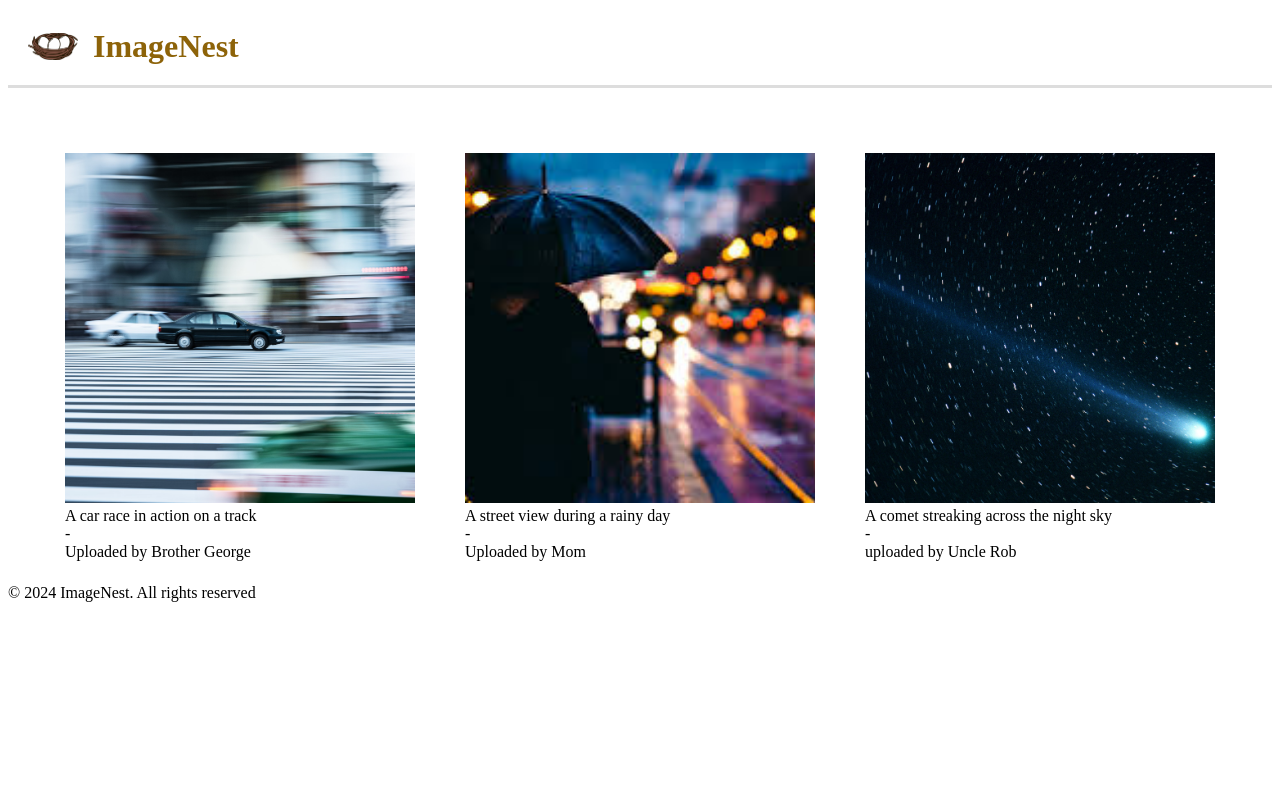
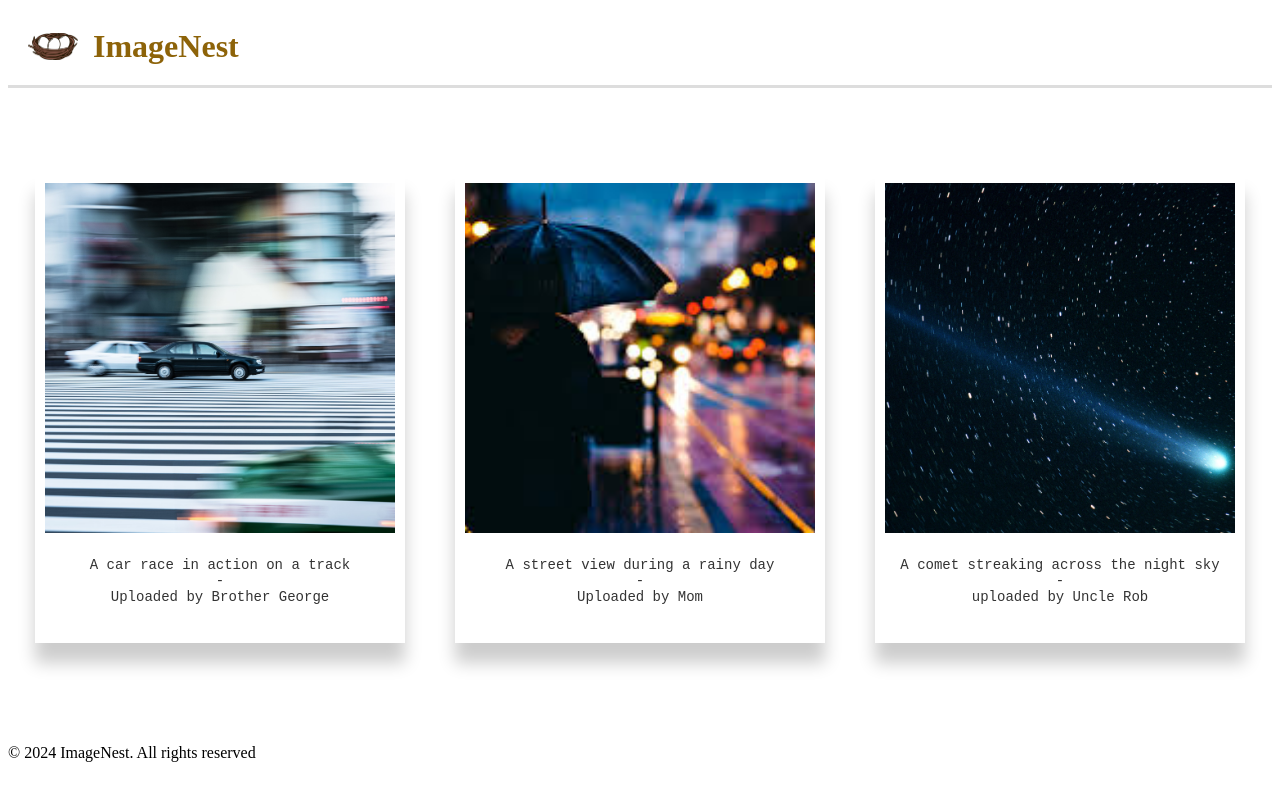
Before and after one commit to Kevt-t/Post-Check-1, a plain HTML site: page index.html in a window 1280 px wide. Drawn offline with Linux system fonts and the light colour scheme.

Commit message:
For Polaroids

```diff
--- a/style.css
+++ b/style.css
@@ -4,23 +4,36 @@
     position: relative;
     justify-content: center;
     align-items: center;
-    height: 60vh;
+    height: 80vh;
     gap: 50px;
     margin-bottom: 3px
 }
 
 figure {
     width: 350px;
-    height: 350px;
+    height: 450px; /* Increase height to accommodate Polaroid effect */
     margin: 0; /* Optional: removes default figure margin */
+    background: white; /* Polaroid background */
+    padding: 10px 10px 10px; /* Extra bottom padding for caption space */
+    box-shadow: 0 20px 16px rgba(0, 0, 0, 0.2); /* Add shadow for Polaroid effect */
+    text-align: center; /* Center align caption text */
 }
 
 figure img {
-    width: 100%;
-    height: 100%;
-    object-fit: cover; /* Maintain aspect ratio while filling the 350x350 space */
+    width: 350px;
+    height: 350px;
+    object-fit:cover; /* Maintain aspect ratio while filling */
+    border-bottom: 10px solid white; /* Adds space between the image and the caption */
 }
 
+figcaption {
+    margin-top: 10px; /* Space between image and caption */
+    font-family: 'Courier New', monospace;
+    font-size: 14px;
+    color: #333;
+}
+
+/* .header,.lo go, & .site_title pertain to their exact definition*/
 .header {
     display: flex;
     align-items: center;
```
